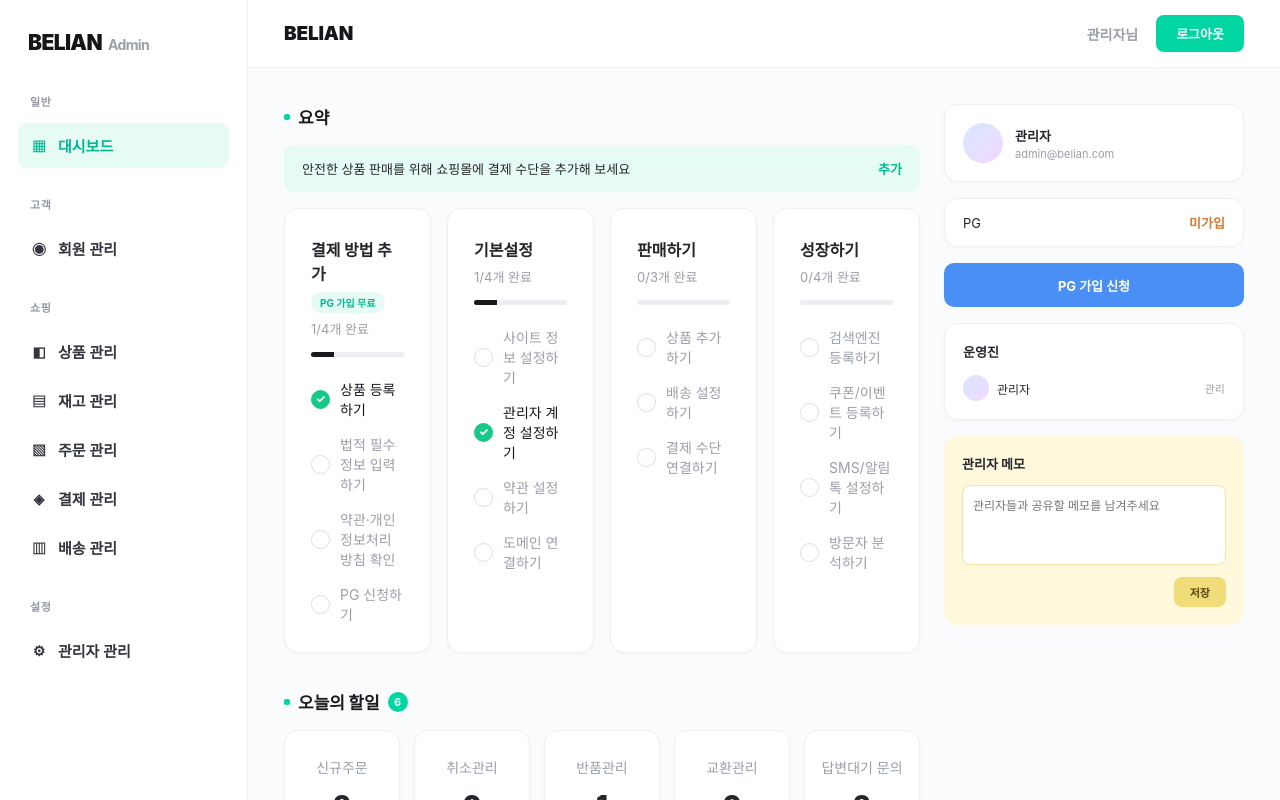
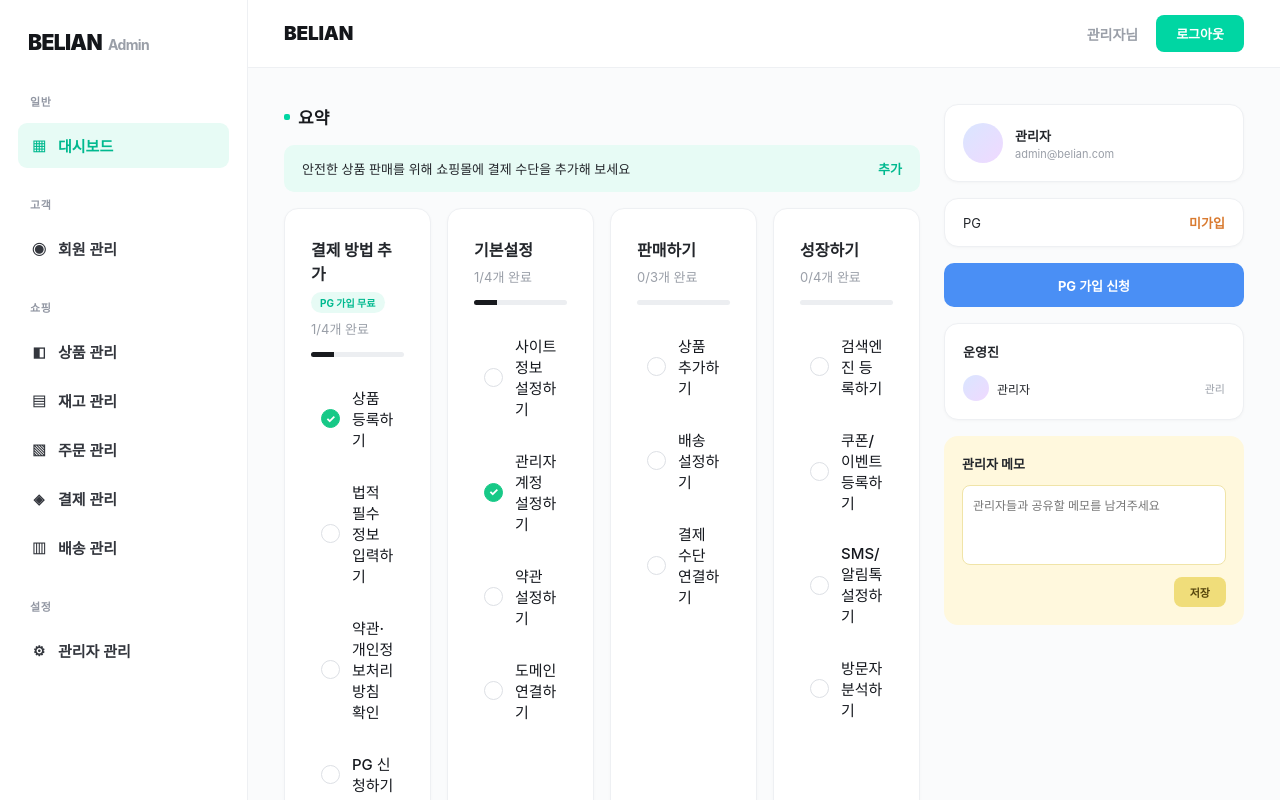
Before and after one commit to youzam136-sudo/belian-admin, a React (Vite) app: page / in a window 1280 px wide. Shown: the top 800 px of the page. Built offline with nearby package versions, Linux system fonts and the light colour scheme.

Commit message:
Update dashboard.css

```diff
--- a/src/styles/dashboard.css
+++ b/src/styles/dashboard.css
@@ -179,14 +179,19 @@
 .dashboard-checklist-card li {
     display: flex;
     align-items: center;
-
-    gap: 10px;
-
-    color: var(--admin-text-muted);
-
-    font-size: 14px;
+    gap: 12px;
+    padding: 8px 10px;
+    border-radius: 8px;
+    font-size: 15px;
+    font-weight: 500;
+    color: #15181E;
+    transition: background-color 0.12s ease;
+    cursor: pointer;
 }
 
+.dashboard-checklist-card li:hover {
+    background-color: #f3f4f6;
+}
 .dashboard-checklist-card li.is-done {
        color: #15181E;
 }
```
